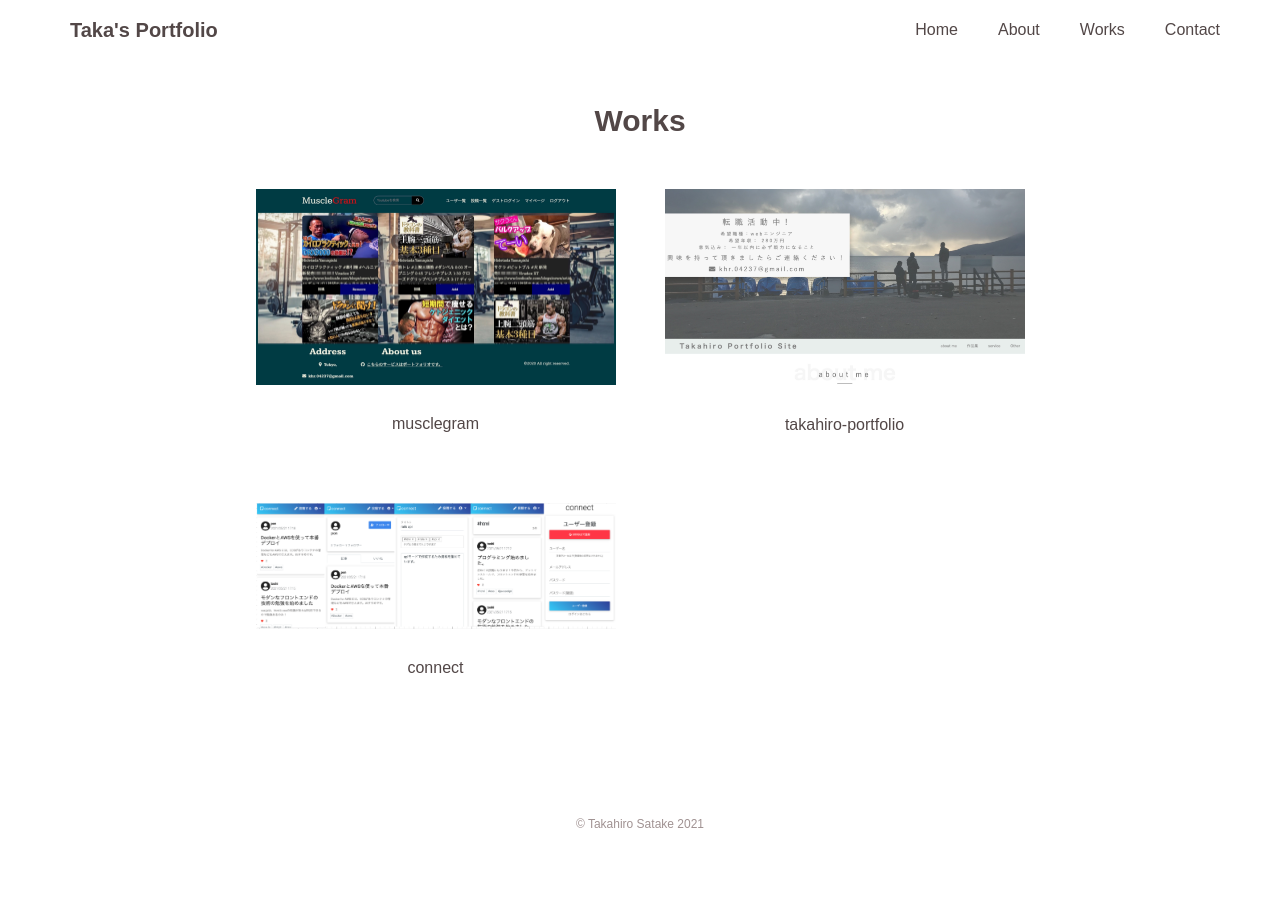
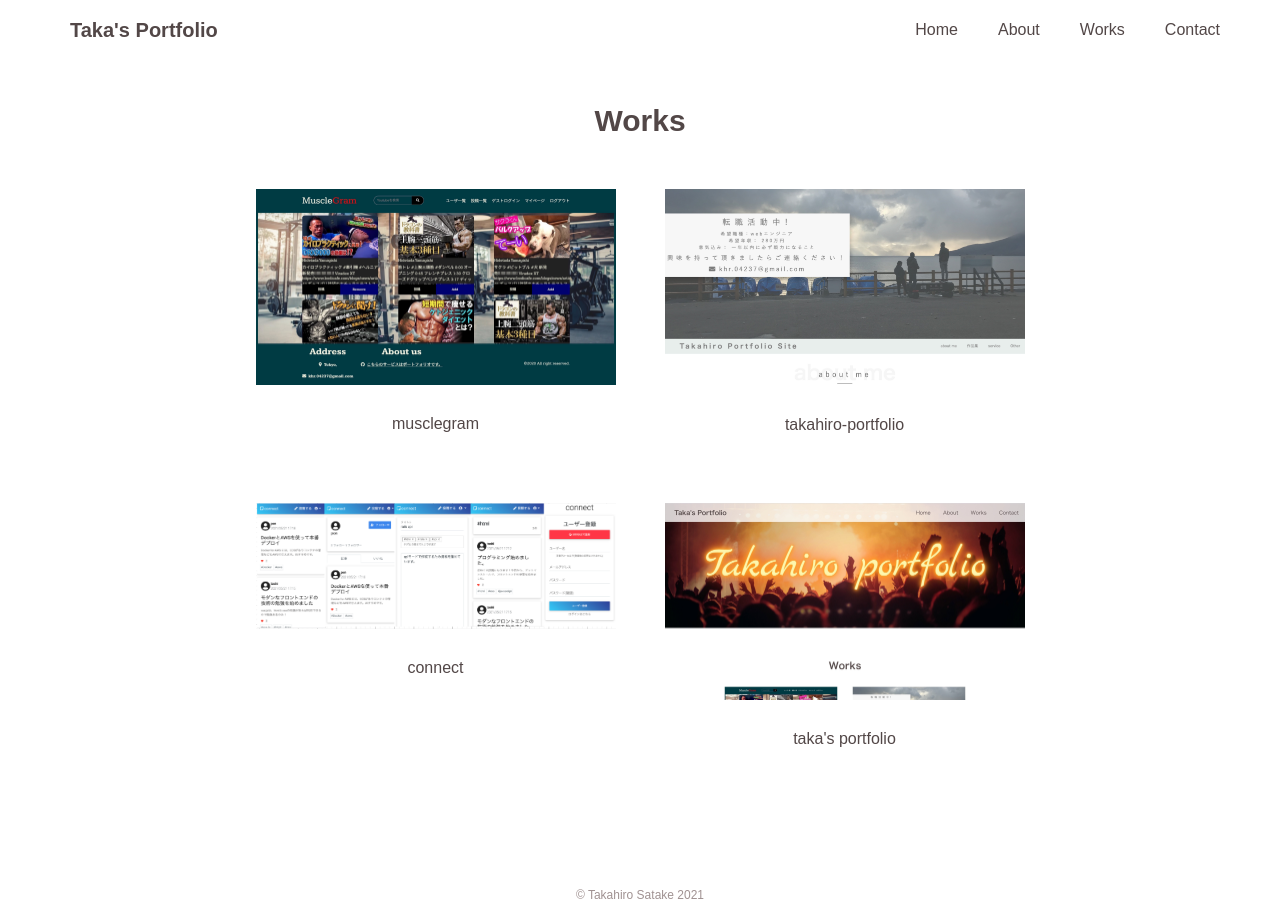
Before and after one commit to takahirosatake/taka-s-portofolio, a Vue app: page /works in a window 1280 px wide. Before the commit the page ends 845 px from the top, so only its background shows below. Built offline with nearby package versions, Linux system fonts and the light colour scheme.

Commit message:
transition

```diff
--- a/src/App.vue
+++ b/src/App.vue
@@ -1,7 +1,9 @@
 <template>
   <div v-cloak id="app">
     <Header></Header>
-    <router-view/>
+    <transition name="fade">
+      <router-view/>
+    </transition>
     <Footer></Footer>
   </div>
 </template>
--- /dev/null
+++ b/src/assets/scss/_effect.scss
@@ -0,0 +1,16 @@
+/* ----------------------------------------------------------
+/* effect
+/* 効果
+/* ---------------------------------------------------------- */
+
+/** Transition */
+.fade-enter-active {
+  transition: opacity 1s ease-in;
+}
+.fade-leave-active {
+  transition: opacity 0.1s ease-out;
+}
+.fade-enter,
+.fade-leave-to {
+  opacity: 0;
+}
--- a/src/assets/scss/main.scss
+++ b/src/assets/scss/main.scss
@@ -1,5 +1,6 @@
 @import "./variables";
 @import "./mixin";
+@import "./effect";
 @import "./common/common";
 @import "./common/text";
 @import "./common/form";
--- a/src/assets/works.json
+++ b/src/assets/works.json
@@ -40,5 +40,19 @@
       ],
       "url": "http://connect-sns.herokuapp.com/",
       "githubURL": "https://github.com/takahirosatake/connect-sns"
+  },
+  {
+      "id": 4,
+      "name": "taka's portfolio",
+      "image": "takaportfolio.jpeg",
+      "text": "vue.jsを使ったポートフォリオサイトです。vue.jsのアウトプットのために作りました。SPA(シングルアプリケーション)になっています。",
+      "period": "3 weeks",
+      "skills" :[
+          {"name": "javascript"},
+          {"name": "vue.js"},
+          {"name": "netlify"}
+      ],
+      "url": "https://takahiro-portfolio.netlify.app/",
+      "githubURL": "https://github.com/takahirosatake/takahiro-portofolio"
   }
 ]
--- a/src/components/WorkDetail.vue
+++ b/src/components/WorkDetail.vue
@@ -22,10 +22,13 @@
           <div class="work-detail__text">
             {{ works[workIndex].text }}
           </div>
-          <div class="work-detail__period">
+          <div class="work-detail__title">
             制作期間 : {{ works[workIndex].period }}
           </div>
           <ul class="work-detail__skill" >
+            <div class="work-detail__title">
+              Skills :
+            </div>
             <li class="work-detail__skill__list" v-for="skill in works[workIndex].skills" :key= "skill.id">
               {{skill.name}}
             </li>
@@ -108,10 +111,18 @@ export default {
   &__skill {
     list-style: none;
     margin-left: 0;
+    font-size: 1.6rem;
+    font-weight: bold;
     & > li {
       display: inline-block;
       padding-right: 10px
     }
+  }
+  &__title{
+      display: inline-block;
+      font-size: 1.6rem;
+      font-weight: bold;
+      margin-right: 10px;
   }
   &__url {
     list-style: none;
```
Also changed, not shown: src/assets/image/takaportfolio.jpeg (added).
